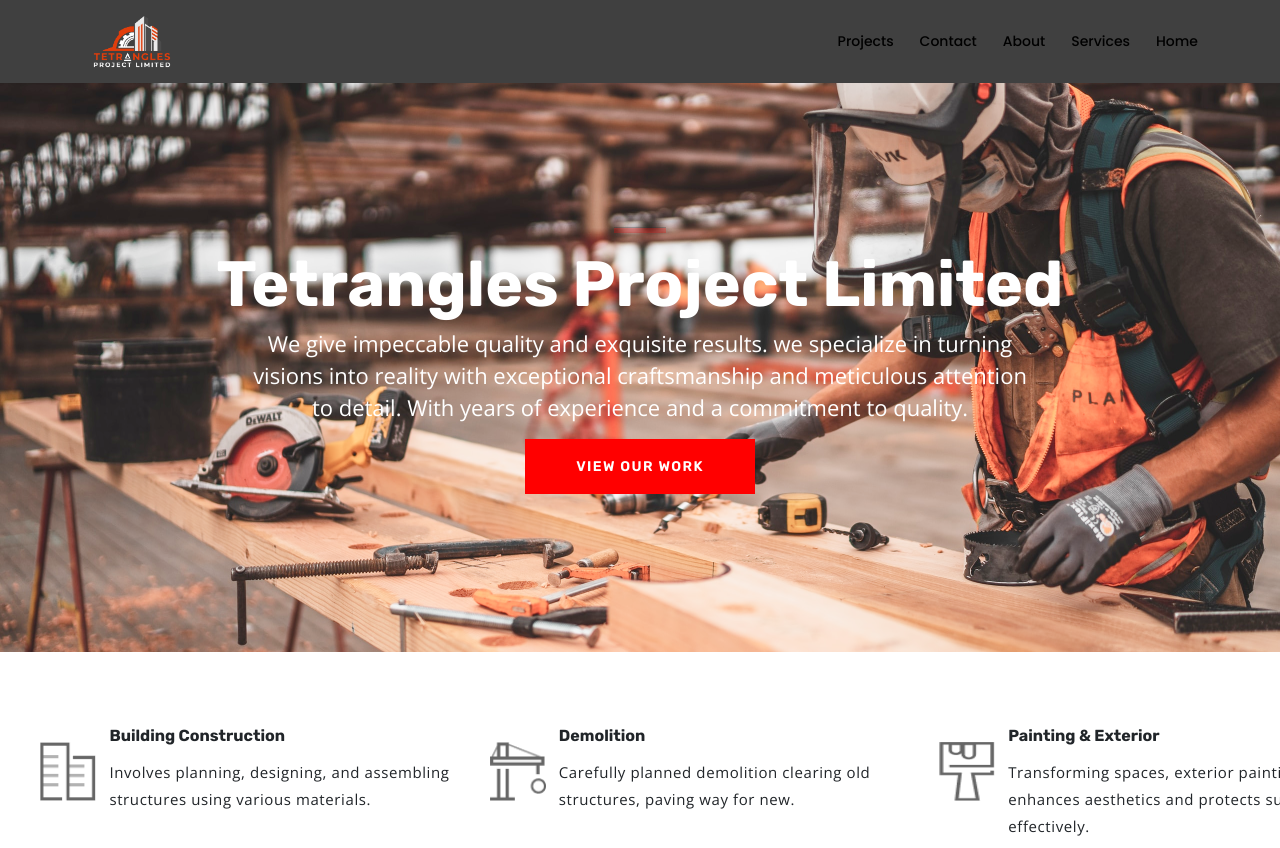
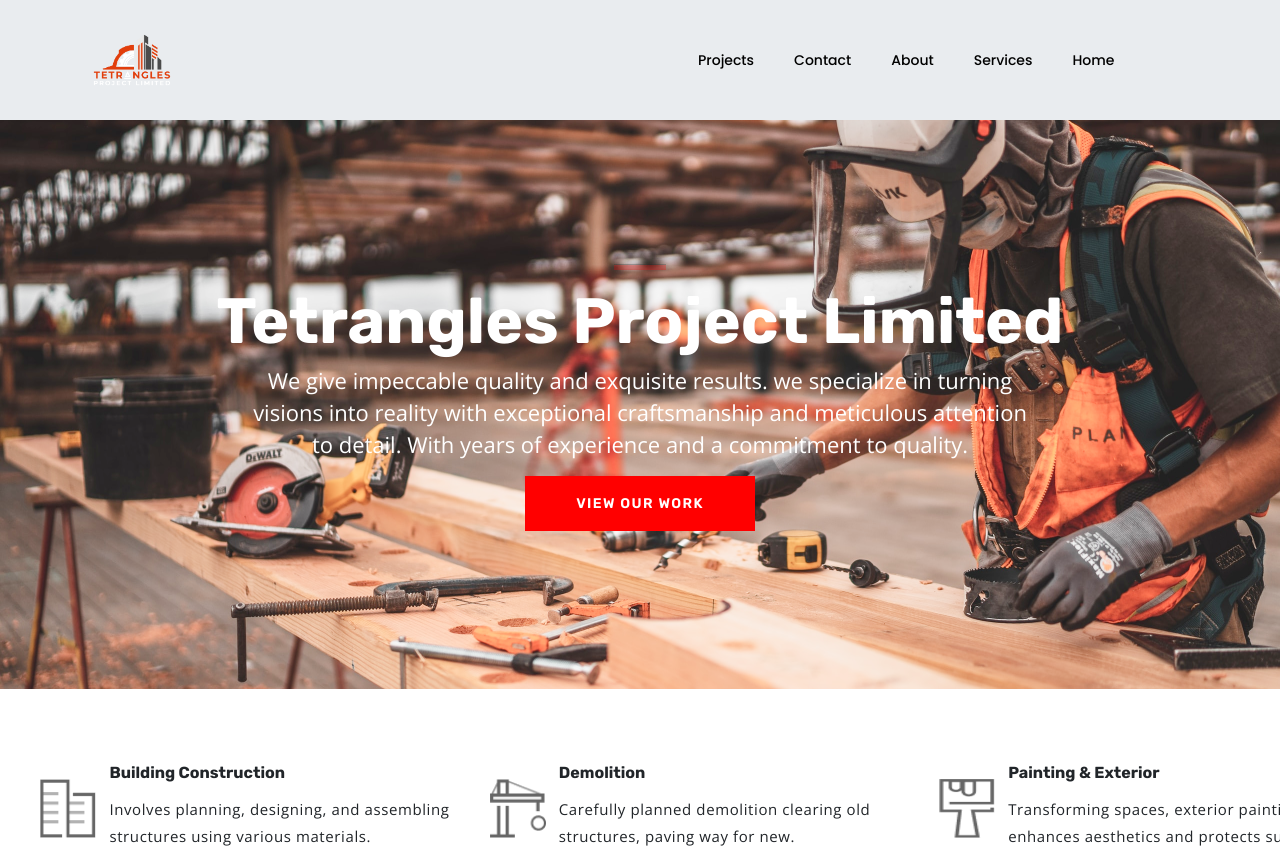
Before and after one commit to adekoya1-1/tetranglesprojectlimited, a React (Vite) app: page / in a window 1280 px wide. Shown: the top 848 px of the page. Built offline with nearby package versions, Linux system fonts and the light colour scheme.

Commit message:
mordified the navbar

```diff
--- a/src/components/Header.jsx
+++ b/src/components/Header.jsx
@@ -4,19 +4,18 @@ import { Link } from "react-router-dom";
 import Container from "react-bootstrap/Container";
 import Nav from "react-bootstrap/Nav";
 import Navbar from "react-bootstrap/Navbar";
-import logo from '../assets/logo.png'
+import logo from "../assets/logo.png";
 
 const Header = () => {
   return (
-    <div>
-      <Navbar expand="lg" className="gut">
+    <div className="wis">
+      <Navbar expand="lg" className="bg-body-secondary">
         <Container id="cont">
           <Link id="home" to="/">
-          <Navbar.Brand id="comp">
-              <img src={logo } alt="" />
+            <Navbar.Brand id="comp">
+              <img src={logo} alt="" />
             </Navbar.Brand>
           </Link>
-          <div>
             <Navbar.Toggle aria-controls="basic-navbar-nav" />
             <Navbar.Collapse id="basic-navbar-nav">
               <Nav className="me-auto" id="nav">
@@ -37,7 +36,6 @@ const Header = () => {
                 </Link>
               </Nav>
             </Navbar.Collapse>
-          </div>
         </Container>
       </Navbar>
     </div>
--- a/src/styles/header.css
+++ b/src/styles/header.css
@@ -1,4 +1,4 @@
-.link{
+.link {
     text-decoration: none;
     color: #000;
     font-family: var(--pop);
@@ -7,27 +7,42 @@
     font-weight: 500;
     line-height: normal;
 }
-#nav{
+
+#nav {
     display: flex;
-    flex-direction: row;
-    gap: 26px;
+    justify-content: space-between;
+    gap: 40px;
+    margin-left: 500px
 }
-#comp img{
-   width: 100px;
+
+#comp img {
+    width: 100px;
 }
-#cont{
+
+#cont {
     display: flex;
     justify-content: space-between;
 }
-#home{
+
+#home {
     text-decoration: none;
 }
-.gut{
+
+.gut {
     height: 83px;
-    background-color:  rgba(31, 31, 31, 0.85);;
+    background-color: rgba(31, 31, 31, 0.85);
+    ;
 }
-@media(max-width : 768px){
-    #nav{
-        flex-direction: column;
+
+.wis {
+    width: 100%;
+    position: sticky;
+    top: 0;
+
+}
+
+@media(max-width : 768px) {
+    #nav {
+        margin-left: 0px;
     }
 }
```
Also changed, not shown: src/components/Firstnavbar.jsx (added, +17 -0 lines).
